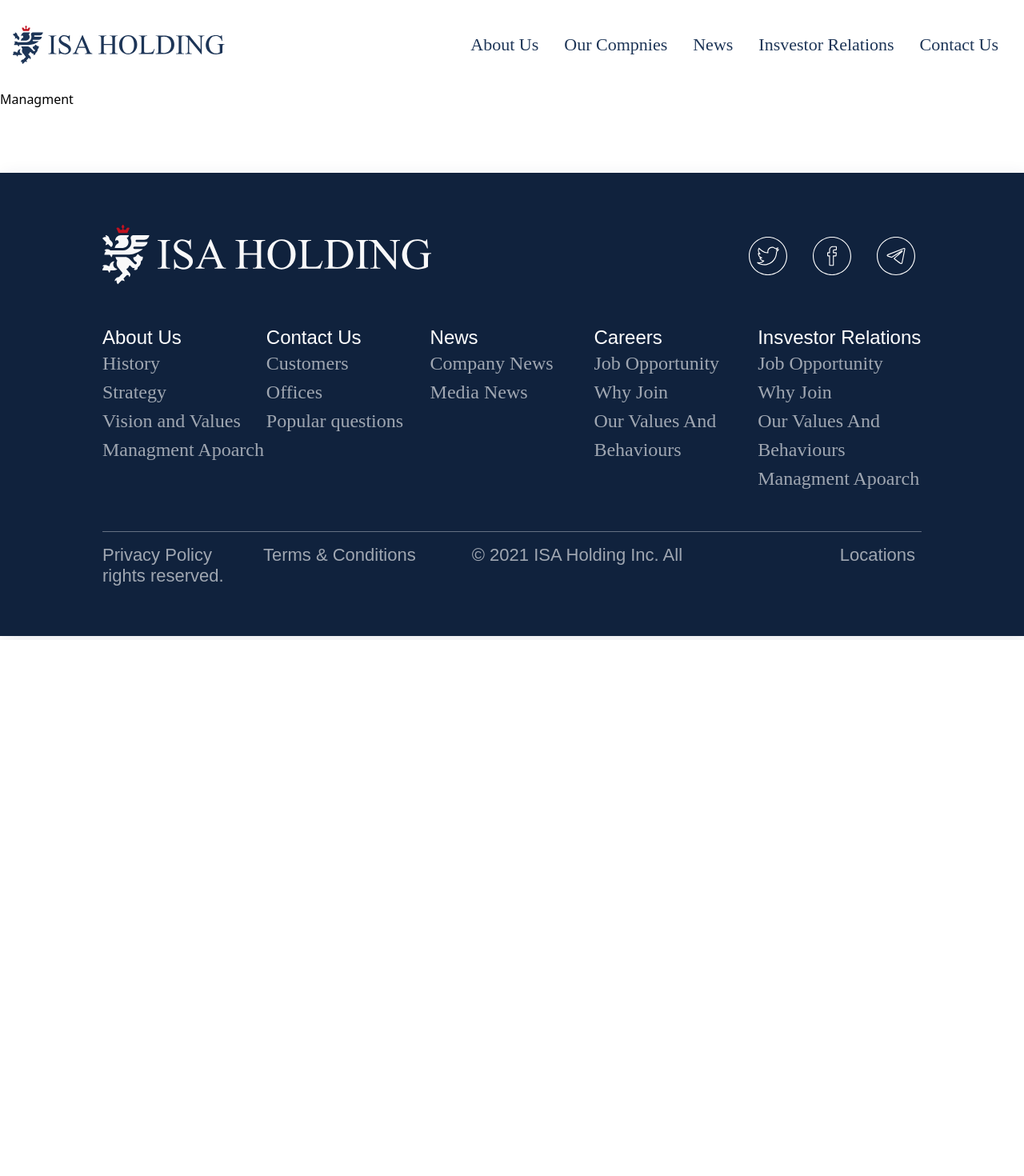
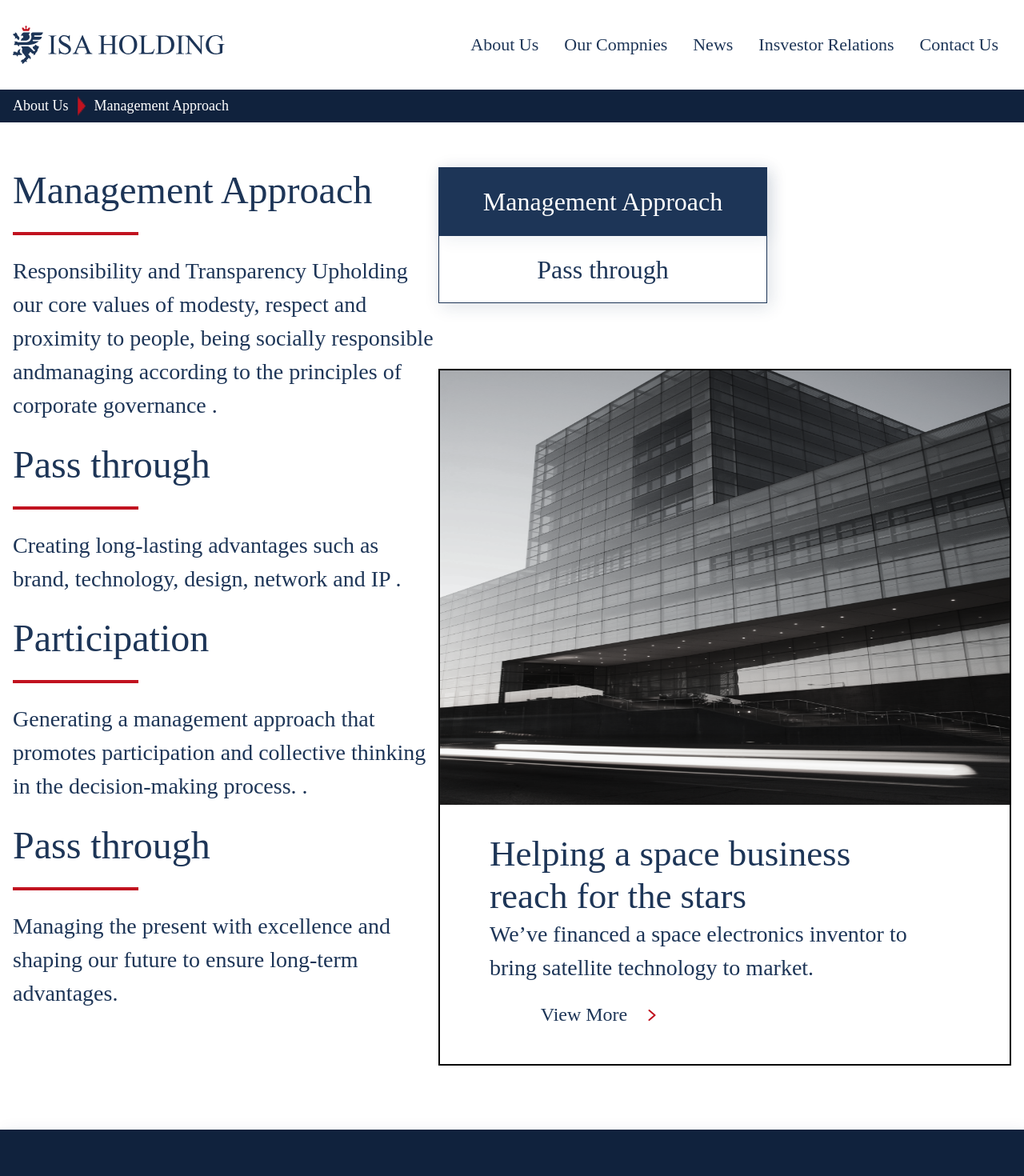
Before and after one commit to Hertevtcyan/isa_holdings, a Vue app: page /about/managment in a window 1280 px wide. Shown: the top 1470 px of the page at 80% size. Before the commit the page ends 800 px from the top, so only its background shows below. Built offline with nearby package versions, Linux system fonts and the light colour scheme.

Commit message:
add new component

```diff
--- a/src/components/AboutPage/AboutHistory/AboutHIstory.vue
+++ b/src/components/AboutPage/AboutHistory/AboutHIstory.vue
@@ -1,6 +1,8 @@
 <template>
   <div>
+    <ShowPathPage :page="{path:'About Us',section:'Our History'}"/>
     <aboutFirstPhoto />
+
     <div class="container-bg">
       <div class="container mx-auto px-4">
         <div class="flex justify-between ">
@@ -20,19 +22,22 @@
 import AlwaysUpstream from "./AboutHistoryModule/AlwaysUpstream.vue";
 import Toward from "./AboutHistoryModule/Towards.vue"
 import CorporateSocial from "./AboutHistoryModule/CorporateSocial.vue"
+import ShowPathPage from '@/components/ui/ShowPathPage.vue'
 export default {
   components: {
     aboutFirstPhoto,
     ItAllStartedWithADream,
     AlwaysUpstream,
     Toward,
-    CorporateSocial
+    CorporateSocial,
+    ShowPathPage
   },
 };
 </script>
 
 
 <style scoped lang="scss">
+
 .container-bg {
   background: #e5e5e5;
 }
--- a/src/components/AboutPage/AboutHistory/AboutHistoryModule/AboutHistoryMainPhoto.vue
+++ b/src/components/AboutPage/AboutHistory/AboutHistoryModule/AboutHistoryMainPhoto.vue
@@ -1,6 +1,5 @@
 <template>
   <div>
-    <ShowPathPage :page="{path:'About Us',section:'Our History'}"/>
     <div class="about-container ">
       <div class="shadow-block flex items-center">
         <div class="container mx-auto px-4">
@@ -35,9 +34,6 @@
 }
 .about-container {
   background-image: url("../../../../assets/about/aboutHistory/ddd.png");
-  //   background: linear-gradient(278.22deg, rgba(229, 252, 255, 0) -6.14%, #000000 97.78%);
-  //   mix-blend-mode: multiply;
-  //   opacity: 0.55;
   width: 100%;
   height: 720px;
   background-repeat: no-repeat;
@@ -54,23 +50,23 @@
   height: 720px;
   }
 }
-// .blue-history {
-//   background: #10223d;
-//   width: 100%;
-//   height: 41px;
+.blue-history {
+  background: #10223d;
+  width: 100%;
+  height: 41px;
 
-//   p {
-//     font-family: Rubik;
-//     font-size: 18px;
-//     color: $colorText;
-//     margin-right: 11px;
-//   }
-//   img {
-//     padding-right: 11px;
-//     //   widows: 13px;
-//     //   height: 13px;
-//   }
-// }
+  p {
+    font-family: Rubik;
+    font-size: 18px;
+    color: $colorText;
+    margin-right: 11px;
+  }
+  img {
+    padding-right: 11px;
+    //   widows: 13px;
+    //   height: 13px;
+  }
+}
 .path-history {
   border: 13px solid transparent;
   border-left: 13px solid #c1121f;
--- a/src/components/AboutPage/AboutHistory/AboutHistoryModule/CorporateSocial.vue
+++ b/src/components/AboutPage/AboutHistory/AboutHistoryModule/CorporateSocial.vue
@@ -14,8 +14,7 @@
             the quality of life of our society, customers, partners, and
             employees
           </p>
-          <!-- <button class="view">View More</button> -->
-          <read-more-button type="transparentView"  class="view">View More</read-more-button>
+          <read-more-button type="transparent"  class="view">View More</read-more-button>
         </div>
       </div>
 
@@ -40,6 +39,8 @@
   width: 100%;
   height: 100vh;
   padding-top: 65px;
+  background-size: cover;
+    background-repeat: no-repeat;
 }
 
 .corporate-text-wrapper {
--- a/src/components/AboutPage/AboutManagment/AboutManagmentApoarch.vue
+++ b/src/components/AboutPage/AboutManagment/AboutManagmentApoarch.vue
@@ -1,14 +1,33 @@
 <template>
-    <div>
-        <managmentMainPhoto/>
+  <div>
+    <ShowPathPage
+      :page="{ path: 'About Us', section: 'Management Approach' }"
+    />
+    <div class="container mx-auto px-4">
+      <div class="flex justify-between my-container">
+            <ManagmentMainText />
+            <ManagmentMainPhoto/>
+      </div>
     </div>
+
+  </div>
 </template>
 
 <script>
-import managmentMainPhoto from './AboutManagmentModules/ManagmantMainPhoto.vue'
-export default{
-    components: {
-        managmentMainPhoto
-    }
+import ManagmentMainText from "./AboutManagmentModules/ManagmentMainText.vue";
+import ShowPathPage from "@/components/ui/ShowPathPage.vue";
+import ManagmentMainPhoto from "./AboutManagmentModules/ManagmentMainPhoto.vue"
+export default {
+  components: {
+    ManagmentMainText,
+    ShowPathPage,
+    ManagmentMainPhoto
+  },
+};
+</script>
+
+<style scoped lang="scss">
+.my-container{
+    margin-top: 56px;
 }
-</script>
+</style>
--- a/src/components/AboutPage/AboutManagment/AboutManagmentModules/ManagmantMainPhoto.vue
+++ /dev/null
@@ -1,3 +0,0 @@
-<template>
-    <div>Managment</div>
-</template>
--- /dev/null
+++ b/src/components/AboutPage/AboutManagment/AboutManagmentModules/ManagmentMainPhoto.vue
@@ -0,0 +1,97 @@
+<template>
+  <div class="managment-main-photo">
+    <div class="approach-risk">
+      <div class="apporach">Management Approach</div>
+      <div class="risk">Pass through</div>
+    </div>
+
+    <div class="help-busines">
+      <img src="@/assets/about/aboutManagment/helpingBusines.png" alt="" />
+      <div class="help-busines-text-butt">
+        <h2>Helping a space business reach for the stars</h2>
+        <p>
+          We’ve financed a space electronics inventor to bring satellite
+          technology to market.
+        </p>
+         <read-more-button type="text"  class="view">View More</read-more-button>
+      </div>
+    </div>
+  </div>
+</template>
+
+<script>
+import ReadMoreButton from '@/components/ui/ReadMoreButton.vue'
+export default {
+    components: {
+      ReadMoreButton
+    }
+}
+</script>
+
+
+<style scoped lang="scss">
+.managment-main-photo {
+  .approach-risk {
+    background: #ffffff;
+    border: 1px solid #1d3557;
+    box-sizing: border-box;
+    box-shadow: 4px 4px 20px rgba(29, 53, 87, 0.15);
+    width: 411px;
+    height: 170px;
+  }
+  .apporach {
+    background: #1d3557;
+    box-shadow: 4px 4px 20px rgba(29, 53, 87, 0.08);
+    max-width: 409px;
+    height: 85px;
+    text-align: center;
+    line-height: 85px;
+    font-family: Rubik;
+    font-style: normal;
+    font-weight: 300;
+    font-size: 32px;
+    color: #ffffff;
+  }
+  .risk {
+    font-family: Rubik;
+    font-style: normal;
+    font-weight: 300;
+    font-size: 32px;
+    line-height: 38px;
+    color: #1d3557;
+    line-height: 85px;
+    text-align: center;
+  }
+  .help-busines {
+    border: 2px solid;
+    width: 716px;
+    margin-top: 82px;
+    height: 871px;
+  }
+  img {
+    width: 100%;
+    height: 543px;
+  }
+  .help-busines-text-butt {
+    padding-left: 62px;
+    padding-top: 35px;
+    h2 {
+      font-family: Rubik;
+      font-style: normal;
+      font-weight: 300;
+      font-size: 45px;
+      line-height: 53px;
+      color: #1d3557;
+    }
+    p {
+      font-family: Rubik;
+      font-style: normal;
+      font-weight: 300;
+      font-size: 28px;
+      line-height: 42px;
+      color: #1d3557;
+    }
+    width: 592px;
+  }
+}
+</style>
--- /dev/null
+++ b/src/components/AboutPage/AboutManagment/AboutManagmentModules/ManagmentMainText.vue
@@ -0,0 +1,46 @@
+<template>
+  <div>
+      <div class="managment-text">
+        <TextRedLine
+          v-for="(data, index) in content"
+          :key='index'
+          v-bind="data"
+        />
+      </div>
+  </div>
+</template>
+
+<script>
+import TextRedLine from '@/components/ui/TextRedLine.vue'
+export default {
+  components: { TextRedLine },
+  data: () => ({
+    content: [
+      {
+        subTitle: 'Management Approach',
+        paragraph: 'Responsibility and Transparency Upholding our core values of modesty, respect and proximity to people, being socially responsible andmanaging according to the principles of corporate governance .'
+      },
+      {
+        subTitle: 'Pass through',
+        paragraph: 'Creating long-lasting advantages such as brand, technology, design, network and IP .'
+      },
+      {
+        subTitle: 'Participation',
+        paragraph: 'Generating a management approach that promotes participation and collective thinking in the decision-making process. .'
+      },
+       {
+        subTitle: 'Pass through',
+        paragraph: 'Managing the present with excellence and shaping our future to ensure long-term advantages.'
+      }
+    ]
+  })
+}
+</script>
+
+<style scoped lang="scss">
+
+
+  .managment-text {
+    max-width: 626px;
+  }
+</style>
--- a/src/components/ui/ShowPathPage.vue
+++ b/src/components/ui/ShowPathPage.vue
@@ -26,6 +26,24 @@
 }
 </script>
 
-<style>
+<style lang="scss">
+$colorText: #ffffff;
+.blue-history {
+  background: #10223d;
+  width: 100%;
+  height: 41px;
+
+  p {
+    font-family: Rubik;
+    font-size: 18px;
+    color: $colorText;
+    margin-right: 11px;
+  }
+  img {
+    padding-right: 11px;
+    //   widows: 13px;
+    //   height: 13px;
+  }
+}
 
 </style>
--- /dev/null
+++ b/src/components/ui/TextRedLine.vue
@@ -0,0 +1,52 @@
+<template>
+    <div>
+        <h2>{{ $props.subTitle }}</h2>
+        <div class="line"></div>
+        <p>
+          {{ $props.paragraph }}
+        </p>
+    </div>
+</template>
+
+<script>
+export default {
+    props:{
+        subTitle: {
+            type: String,
+            required: true
+        },
+        paragraph: {
+            type: String,
+            required: true
+        }
+    }
+}
+</script>
+
+
+<style scoped lang="scss">
+    h2 {
+      font-family: Rubik;
+      font-style: normal;
+      font-weight: 300;
+      font-size: 48px;
+      line-height: 57px;
+      color: #1d3557;
+      padding-bottom: 24px;
+    }
+    p {
+      margin-top: 24px;
+      font-family: Rubik;
+      font-style: normal;
+      font-weight: 300;
+      font-size: 28px;
+      line-height: 42px;
+      padding-bottom: 24px;
+      color: #1d3557;
+    }
+  .line {
+    background: #c1121f;
+    width: 157px;
+    height: 4px;
+  }
+</style>
--- a/src/router/index.js
+++ b/src/router/index.js
@@ -11,7 +11,7 @@
   {
     path: "/about/history",
     name: "History",
-    component: () => import('../view/AboutHistory'),
+    component: () => import('../view/About'),
   },
   {
     path: "/about/managment",
```
Also changed, not shown: src/assets/about/aboutManagment/helpingBusines.png (added), src/assets/about/aboutManagment/managmentMainPhoto.png (added), src/view/About.vue (renamed from src/view/AboutHistory.vue).
